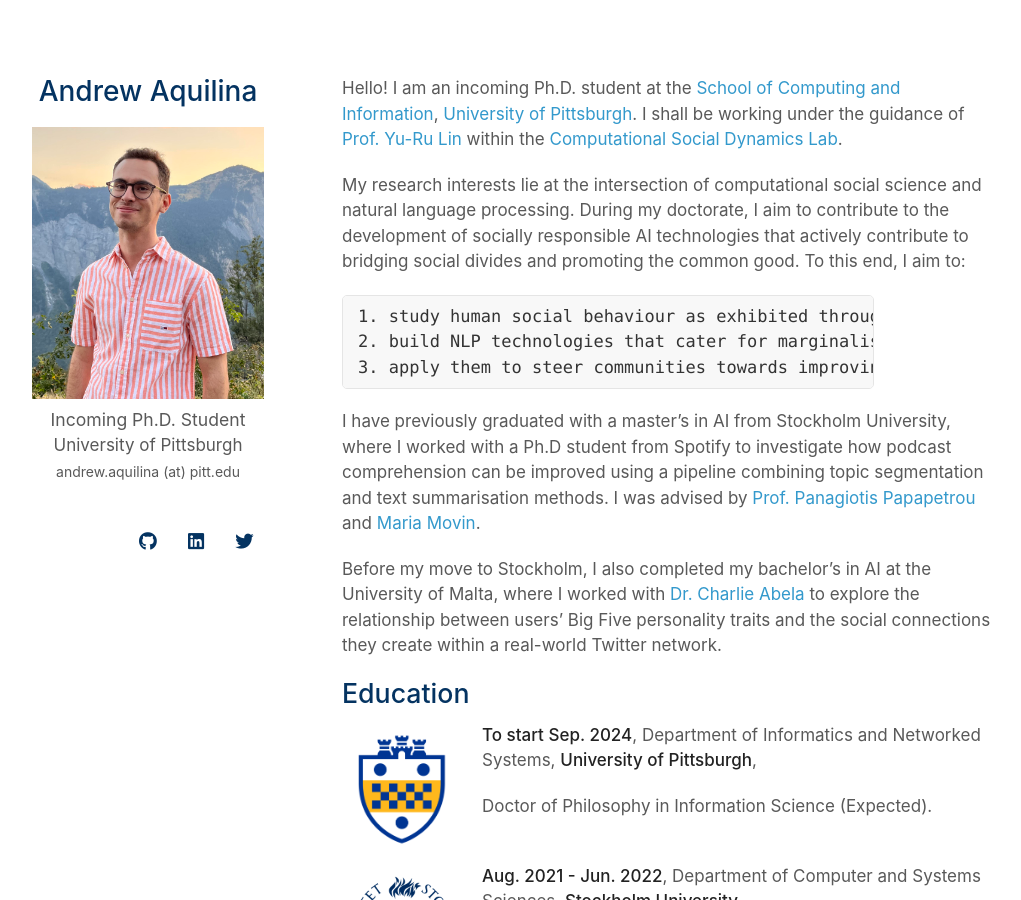
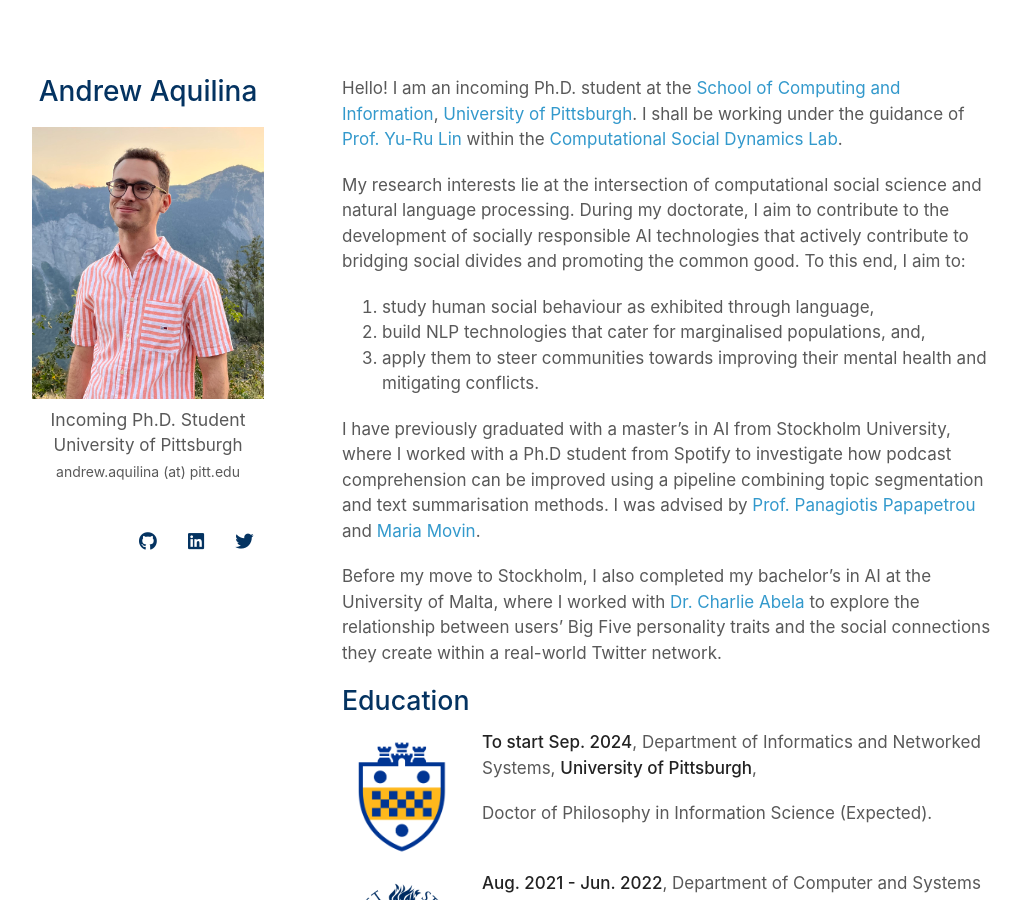
Before and after one commit to andaqu/andaqu.github.io, a Jekyll site: the page built from index.md, in a window 1280 px wide and 900 px high. Shown: the whole window, without its empty margins (128-1149 px from the left). Built offline with Jekyll 4.4.1, drawn with Linux system fonts in a browser that asks for light colours; nearby versions of some CDN libraries; a style sheet for code colours, icons or effects is not loaded.

Commit message:
Update index.md

```diff
--- a/index.md
+++ b/index.md
@@ -5,10 +5,11 @@
 Hello! I am an incoming Ph.D. student at the [School of Computing and Information](https://www.sci.pitt.edu/), [University of Pittsburgh](https://pitt.edu/). I shall be working under the guidance of [Prof. Yu-Ru Lin](http://www.yurulin.com/) within the [Computational Social Dynamics Lab](https://picsolab.github.io/).
 
 My research interests lie at the intersection of computational social science and natural language processing. During my doctorate, I aim to contribute to the development of socially responsible AI technologies that actively contribute to bridging social divides and promoting the common good. To this end, I aim to:
-
-    1. study human social behaviour as exhibited through language,
-    2. build NLP technologies that cater for marginalised populations, and,
-    3. apply them to steer communities towards improving their mental health and mitigating conflicts.
+<ol>
+  <li>study human social behaviour as exhibited through language,</li>
+  <li>build NLP technologies that cater for marginalised populations, and,</li>
+  <li>apply them to steer communities towards improving their mental health and mitigating conflicts.</li>
+</ol>
 
 I have previously graduated with a master’s in AI from Stockholm University, where I worked with a Ph.D student from Spotify to investigate how podcast comprehension can be improved using a pipeline combining topic segmentation and text summarisation methods. I was advised by [Prof. Panagiotis Papapetrou](https://papapetrou.blogs.dsv.su.se/) and [Maria Movin](https://www.linkedin.com/in/mariamovin).
 
```
